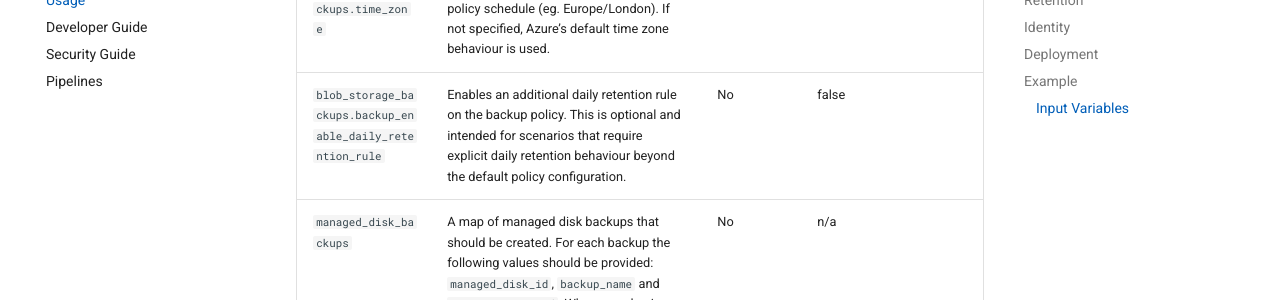
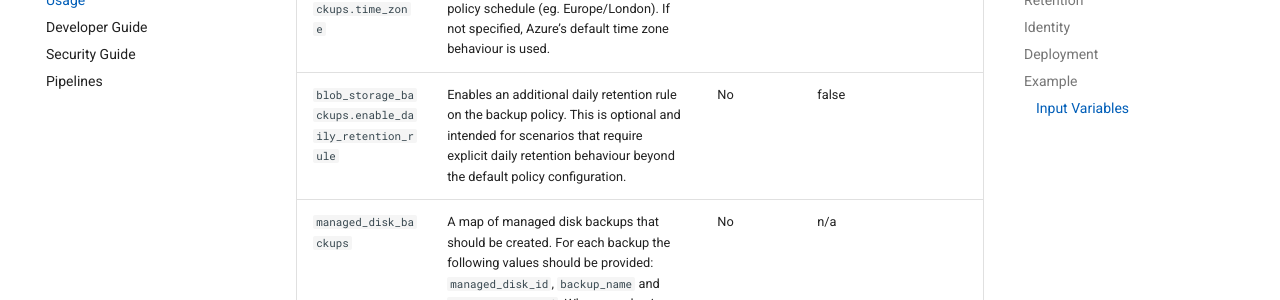
Before and after one commit to NHSDigital/az-backup, an MkDocs documentation site: the page built from docs/usage.md, in a window 1280 px wide and 900 px high, scrolled down 5796 px. Shown: the part 172-472 px from the top of the window. Built offline with MkDocs 1.6.1 and Material for MkDocs 9.7.7, drawn with Linux system fonts in a browser that asks for light colours.

```diff
--- a/docs/usage.md
+++ b/docs/usage.md
@@ -177,7 +177,7 @@
 | `blob_storage_backups.backup_policy_naming_template` | Naming template allows existing teams to preserve pre-existing blob policy names while enabling consistent naming. | No | {resource_abbreviation}-blob-{backup_name} |
 | `blob_storage_backups.backup_instance_naming_template` | Naming template allows existing teams to preserve pre-existing blob instance names while enabling consistent naming. | No | {resource_abbreviation}-blob-{backup_name} |
 | `blob_storage_backups.time_zone` | The time zone to apply to the backup policy schedule (eg. Europe/London). If not specified, Azure’s default time zone behaviour is used. | No | n/a |
-| `blob_storage_backups.backup_enable_daily_retention_rule` | Enables an additional daily retention rule on the backup policy. This is optional and intended for scenarios that require explicit daily retention behaviour beyond the default policy configuration. | No | false |
+| `blob_storage_backups.enable_daily_retention_rule` | Enables an additional daily retention rule on the backup policy. This is optional and intended for scenarios that require explicit daily retention behaviour beyond the default policy configuration. | No | false |
 | `managed_disk_backups` | A map of managed disk backups that should be created. For each backup the following values should be provided: `managed_disk_id`, `backup_name` and `retention_period`. When no value is provided then no backups are created. | No | n/a |
 | `managed_disk_backups.managed_disk_id` | The id of the managed disk that should be backed up. | Yes | n/a |
 | `managed_disk_backups.backup_name` | The name of the backup, which must be unique across managed disk backups. | Yes | n/a |
```
